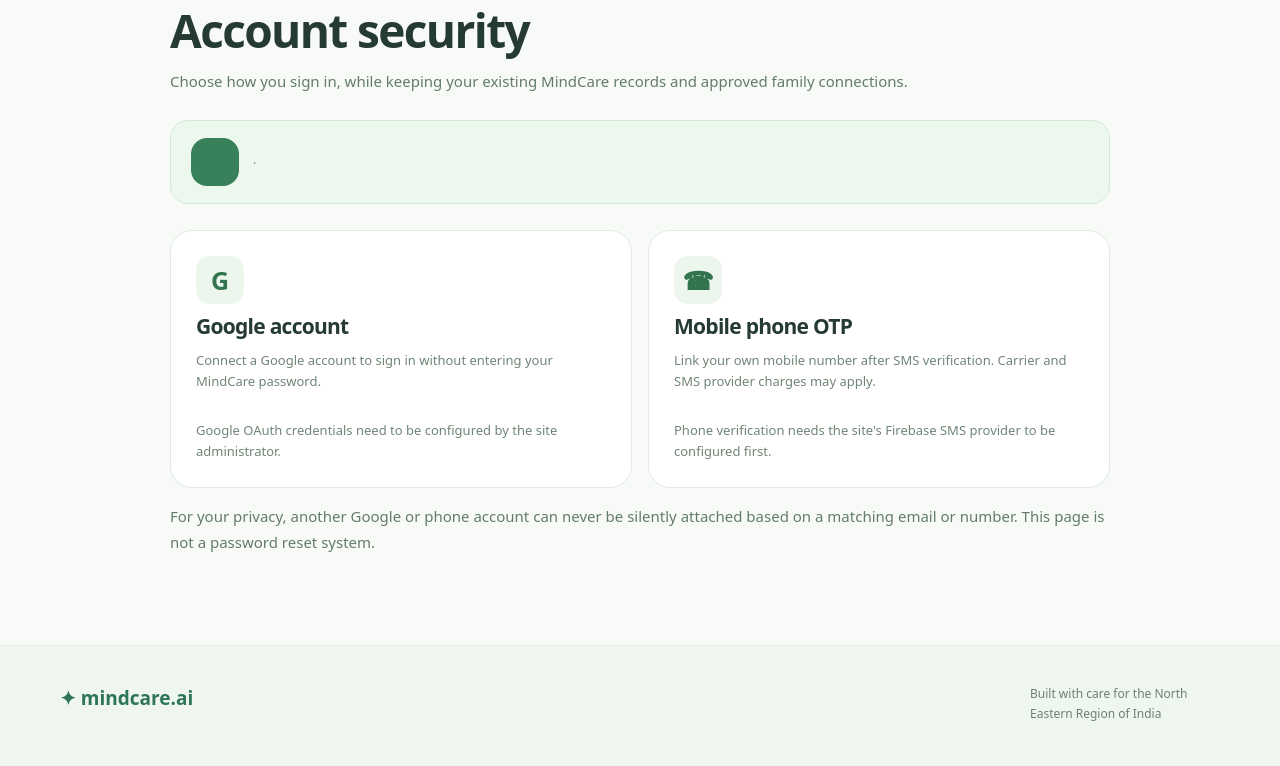
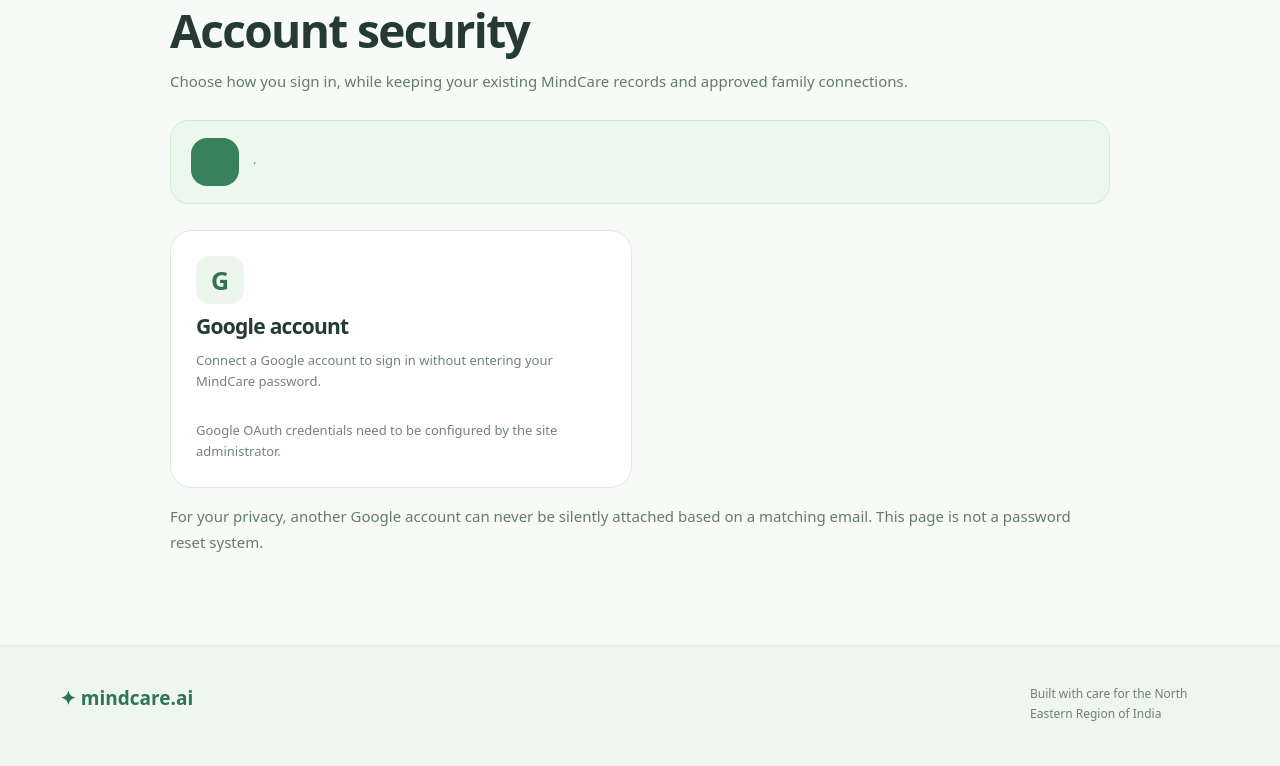
Before and after one commit to shivamani0426/mindcare-ai, a Python web app: template templates/account_security.html in a window 1280 px wide. Shown: the part 217-983 px from the top of the page. Run offline with Jinja, Linux system fonts and the light colour scheme; the template is opened without the code that fills it, so the values that code supplies are empty.

Commit message:
Milestone 1: Google and email authentication only

```diff
--- a/templates/account_security.html
+++ b/templates/account_security.html
@@ -1,7 +1,6 @@
 {% extends 'base.html' %}
 {% block title %}Account security{% endblock %}
 {% block body_class %}account-security-route{% endblock %}
-{% block head %}{% if phone_login_ready %}<script type="module" src="{{ url_for('static',filename='auth-phone.js') }}"></script>{% endif %}{% endblock %}
 {% block content %}
 <section class="account-security-page" aria-labelledby="account-security-title">
   <a class="back-link" href="{{ url_for('dashboard') }}">← Back to my dashboard</a>
@@ -17,27 +16,7 @@
       {% elif google_login_ready %}<a class="button button-primary" href="{{ url_for('google_auth_start',mode='link') }}">Connect Google ↗</a>
       {% else %}<p class="auth-fineprint">Google OAuth credentials need to be configured by the site administrator.</p>{% endif %}
     </article>
-    <article class="account-security-method">
-      <div><span class="account-security-method-icon" aria-hidden="true">☎</span><h2>Mobile phone OTP</h2><p>Link your own mobile number after SMS verification. Carrier and SMS provider charges may apply.</p></div>
-      {% set phone_id = identities|selectattr('provider','equalto','firebase_phone')|first %}
-      {% if phone_id %}<span class="account-linked-label">✓ Connected: {{ phone_id.label }}</span>
-      {% elif phone_login_ready %}
-      <section class="auth-phone-flow" data-phone-auth data-firebase-config='{{ firebase_web_config|tojson }}' aria-label="Link a phone number">
-        <form id="phone-send-form" class="auth-phone-send">
-          <div class="auth-form-field"><label for="auth-phone-number">Phone number with country code</label><input type="tel" id="auth-phone-number" placeholder="+919876543210" pattern="\+[1-9][0-9]{7,14}" autocomplete="tel" required></div>
-          <div id="auth-recaptcha" class="auth-recaptcha"></div>
-          <button id="phone-send-button" class="button button-primary" type="submit">Send SMS code</button>
-        </form>
-        <form id="phone-verify-form" class="auth-phone-verify" hidden>
-          <div class="auth-form-field"><label for="auth-sms-code">Verification code</label><input type="text" id="auth-sms-code" inputmode="numeric" pattern="[0-9]{6}" maxlength="6" autocomplete="one-time-code" required></div>
-          <button type="submit" class="button button-primary">Verify and link phone</button>
-          <button type="button" class="auth-phone-again" id="phone-try-again">Change number</button>
-        </form>
-        <p id="auth-phone-status" class="auth-phone-status" role="status" aria-live="polite"></p>
-      </section>
-      {% else %}<p class="auth-fineprint">Phone verification needs the site's Firebase SMS provider to be configured first.</p>{% endif %}
-    </article>
   </div>
-  <p class="clinical-note">For your privacy, another Google or phone account can never be silently attached based on a matching email or number. This page is not a password reset system.</p>
+  <p class="clinical-note">For your privacy, another Google account can never be silently attached based on a matching email. This page is not a password reset system.</p>
 </section>
 {% endblock %}
```
